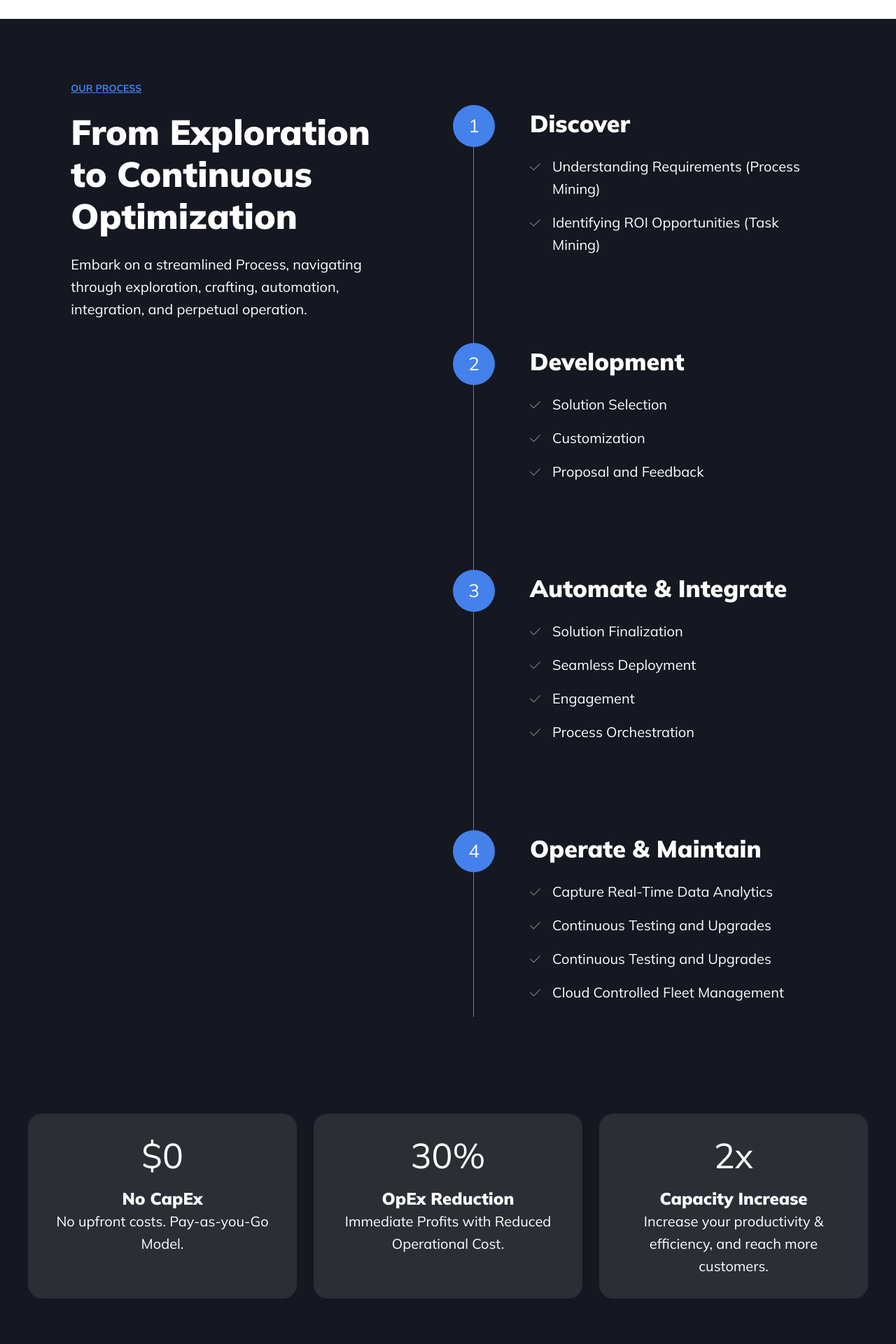
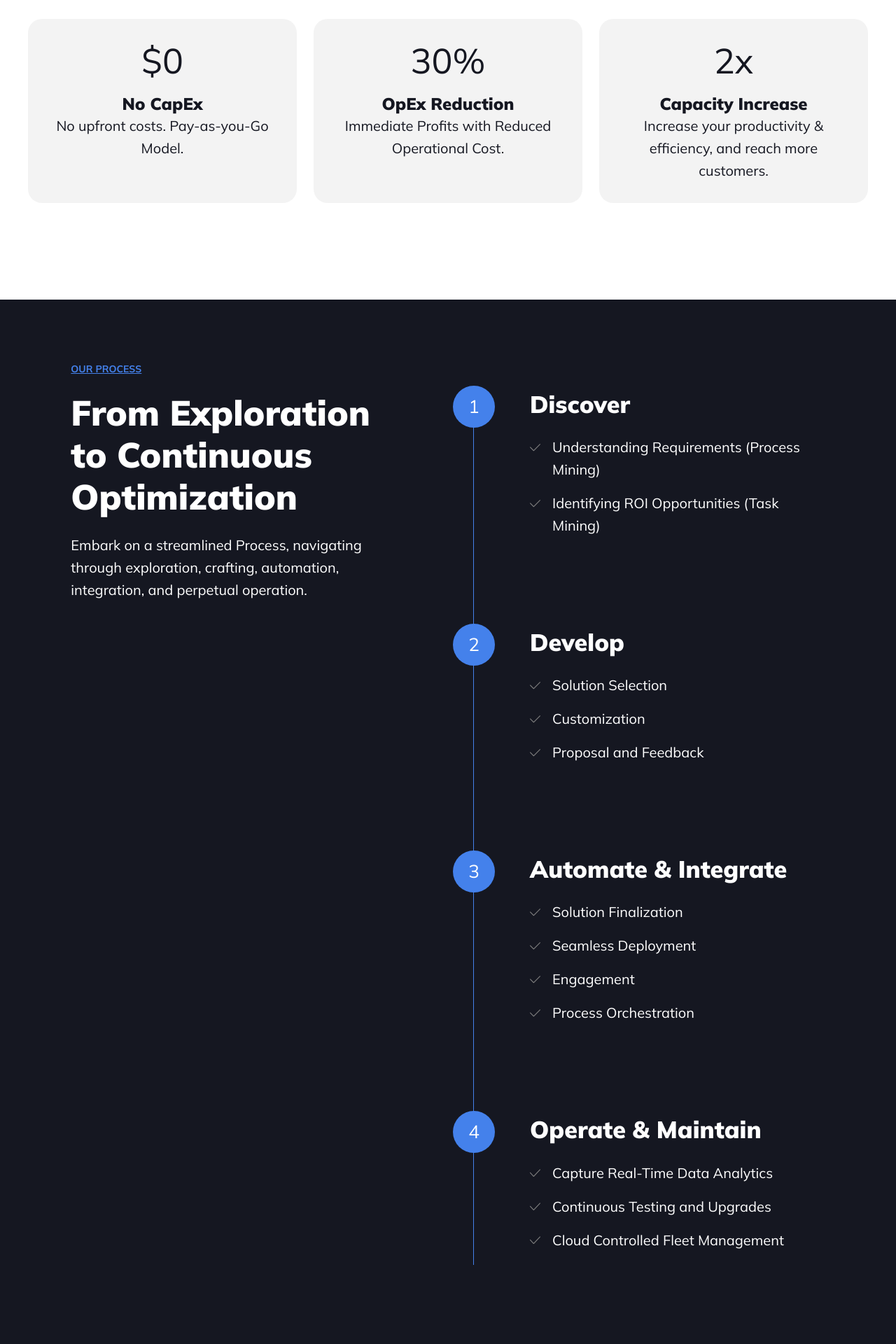
Before and after one commit to adroid-raas/adroid-raas.github.io, a React (Create React App) app: page / in a window 1280 px wide. Shown: the part 2000-3920 px from the top of the page at 70% size. Built offline with nearby package versions, Linux system fonts and the light colour scheme.

Commit message:
New updates

```diff
--- a/src/Components/Contact/ContactForm.js
+++ b/src/Components/Contact/ContactForm.js
@@ -141,7 +141,7 @@ export const ContactForm = () => {
                         className={error.websiteError && "hasError"}
                         onChange={(e) => setWebsite(e.target.value)}
                         onKeyDown={() => setError({...error, websiteError: ""})}
-                        type="url"
+                        type="text"
                         placeholder="Website"
                         value={website} name="website"
                     />
--- a/src/Components/Footer/Footer.js
+++ b/src/Components/Footer/Footer.js
@@ -47,7 +47,7 @@ export const Footer = () => {
                         </div>
                         <div className="col-md-6 text-center text-md-end">
                             <p>
-                                <a href="mailto: hello@adroid.ai">
+                                <a href="mailto: info@adroid.ai">
                                     <svg className='me-3' height='1em'  xmlns="http://www.w3.org/2000/svg" viewBox="0 0 512 512"><path d="M493.6 163c-24.88-19.62-45.5-35.37-164.3-121.6C312.7 29.21 279.7 0 256.4 0H255.6C232.3 0 199.3 29.21 182.6 41.38C63.88 127.6 43.25 143.4 18.38 163C6.75 172 0 186 0 200.8v247.2C0 483.3 28.65 512 64 512h384c35.35 0 64-28.67 64-64.01V200.8C512 186 505.3 172 493.6 163zM464 448c0 8.822-7.178 16-16 16H64c-8.822 0-16-7.178-16-16V276.7l136.1 113.4C204.3 406.8 229.8 416 256 416s51.75-9.211 71.97-26.01L464 276.7V448zM464 214.2l-166.8 138.1c-23.19 19.28-59.34 19.27-82.47 .0156L48 214.2l.1055-13.48c23.24-18.33 42.25-32.97 162.9-120.6c3.082-2.254 6.674-5.027 10.63-8.094C229.4 65.99 246.7 52.59 256 48.62c9.312 3.973 26.62 17.37 34.41 23.41c3.959 3.066 7.553 5.84 10.76 8.186C421.6 167.7 440.7 182.4 464 200.8V214.2z" fill='#ffffff'/></svg>
                                     info@adroid.ai</a>
                             </p>
--- a/src/Pages/Homepage/Homepage.js
+++ b/src/Pages/Homepage/Homepage.js
@@ -18,6 +18,7 @@ import partnerInvia from '../../img/logo-pattner-invia.svg'
 import partnerKeenon from '../../img/logo-partner-keenon.svg'
 import partnerFormant from '../../img/img-partner-formant.svg'
 import partnerUniversal from '../../img/img-partner-universal-robots.svg'
+import partnerCyberworks from '../../img/logo-partner-cyberworks-robotics.svg'
 
 import './style.css'
 import ContactForm from "../../Components/Contact/ContactForm";
@@ -110,7 +111,7 @@ export const Homepage = () => {
                             infinite: false,
                         },
                     }}>
-                    <div className="row d-flex justify-content-center align-items-center">
+                    <div className="row d-flex justify-content-center align-items-center mb-8">
                         <div className="col-lg-4">
                             <a data-fancybox="gallery" href="https://www.youtube.com/watch?v=-92Ds-Vmyyw">
                                 <div className="ad-card d-block bg-grey overflow-hidden mb-4">
@@ -207,6 +208,43 @@ export const Homepage = () => {
                         </div>
                     </div>
                     </Fancybox>
+
+                    <div className="pt-80 pb-5">
+                        <div className="container">
+                            <div className="row align-items-stretch text-center">
+                                <div className="col-lg-4 col-md-6 mb-4 mb-lg-0">
+                                    <div className="ad-card bg-grey text-center h-100">
+                                        <div className="ad-card-body h-100">
+                                            <div className="text-count mb-3">$0</div>
+                                            <h4 className='d-block pb-0'>No CapEx</h4>
+                                            <p className='pb-0'>No upfront costs. Pay-as-you-Go Model.</p>
+                                        </div>
+                                    </div>
+                                </div>
+
+                                <div className="col-lg-4 col-md-6 mb-4 mb-lg-0">
+                                    <div className="ad-card bg-grey text-center h-100">
+                                        <div className="ad-card-body h-100">
+                                            <div className="text-count mb-3">30%</div>
+                                            <h4 className='d-block pb-0'>OpEx Reduction</h4>
+                                            <p className='pb-0'>Immediate Profits with Reduced Operational Cost.</p>
+                                        </div>
+                                    </div>
+                                </div>
+
+                                <div className="col-lg-4 col-md-6 mb-4 mb-lg-0">
+                                    <div className="ad-card bg-grey text-center h-100">
+                                        <div className="ad-card-body h-100">
+                                            <div className="text-count mb-3">2x</div>
+                                            <h4 className='d-block pb-0'>Capacity Increase</h4>
+                                            <p className='pb-0'>Increase your productivity & efficiency, and reach more
+                                                customers.</p>
+                                        </div>
+                                    </div>
+                                </div>
+                            </div>
+                        </div>
+                    </div>
                 </div>
             </div>
 
@@ -234,7 +272,7 @@ export const Homepage = () => {
                                 </aside>
 
                                 <aside>
-                                    <h3 className='text-white'>Development</h3>
+                                    <h3 className='text-white'>Develop</h3>
                                     <ul className='check-ul-list mb-0'>
                                         <li>Solution Selection</li>
                                         <li>Customization</li>
@@ -257,48 +295,10 @@ export const Homepage = () => {
                                     <ul className='check-ul-list mb-0'>
                                         <li>Capture Real-Time Data Analytics</li>
                                         <li>Continuous Testing and Upgrades</li>
-                                        <li>Continuous Testing and Upgrades</li>
                                         <li className='mb-0'>Cloud Controlled Fleet Management</li>
                                     </ul>
                                 </aside>
                             </article>
-                        </div>
-                    </div>
-
-                    <div className="pt-80 pb-5">
-                        <div className="container">
-                            <div className="row align-items-stretch text-center">
-                                <div className="col-lg-4 col-md-6 mb-4 mb-lg-0">
-                                    <div className="ad-card bg-grey text-center h-100">
-                                        <div className="ad-card-body h-100">
-                                            <div className="text-count mb-3">$0</div>
-                                            <h4 className='text-white d-block pb-0'>No CapEx</h4>
-                                            <p className='pb-0'>No upfront costs. Pay-as-you-Go Model.</p>
-                                        </div>
-                                    </div>
-                                </div>
-
-                                <div className="col-lg-4 col-md-6 mb-4 mb-lg-0">
-                                    <div className="ad-card bg-grey text-center h-100">
-                                        <div className="ad-card-body h-100">
-                                            <div className="text-count mb-3">30%</div>
-                                            <h4 className='text-white d-block pb-0'>OpEx Reduction</h4>
-                                            <p className='pb-0'>Immediate Profits with Reduced Operational Cost.</p>
-                                        </div>
-                                    </div>
-                                </div>
-
-                                <div className="col-lg-4 col-md-6 mb-4 mb-lg-0">
-                                    <div className="ad-card bg-grey text-center h-100">
-                                        <div className="ad-card-body h-100">
-                                            <div className="text-count mb-3">2x</div>
-                                            <h4 className='text-white d-block pb-0'>Capacity Increase</h4>
-                                            <p className='pb-0'>Increase your productivity & efficiency, and reach more
-                                                customers.</p>
-                                        </div>
-                                    </div>
-                                </div>
-                            </div>
                         </div>
                     </div>
                 </div>
@@ -541,6 +541,13 @@ export const Homepage = () => {
                                     </div>
                                 </div>
                             </div>
+                            <div className='p-2'>
+                                <div className="ad-card bg-dark text-center py-4">
+                                    <div className="ad-card-body">
+                                        <figure className='mb-0'><img src={partnerCyberworks} alt="Cyberworks"/></figure>
+                                    </div>
+                                </div>
+                            </div>
                         </Slider>
                     </div>
                 </div>
@@ -575,7 +582,6 @@ export const Homepage = () => {
                     </div>
                 </div>
             </div>
-
         </>
     );
 }
```
Also changed, not shown: src/img/logo-partner-cyberworks-robotics.svg (added), 1 other file (tests, documents, lock files or other folders).
